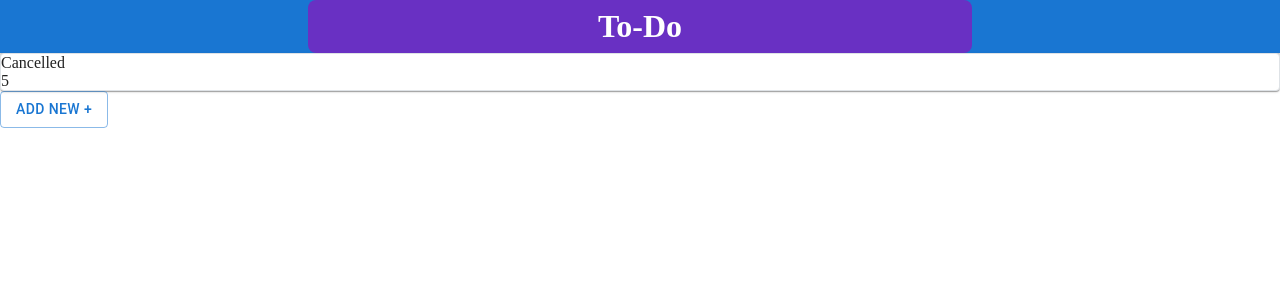
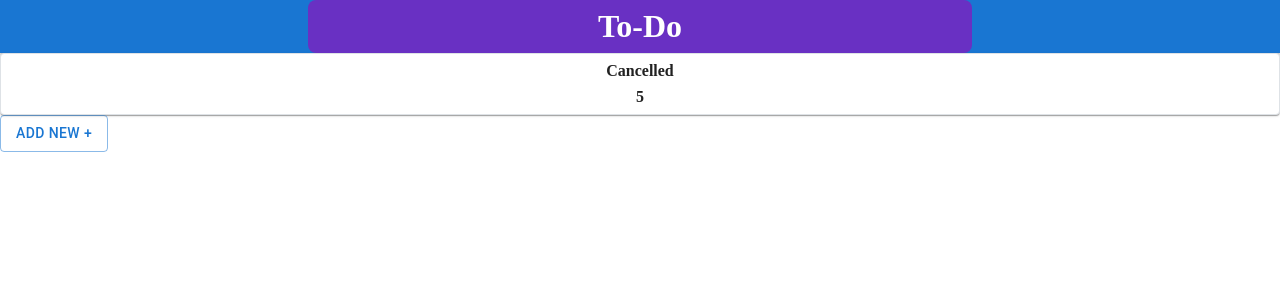
Before and after one commit to RyanvanToorn/to-do-app, a React (Vite) app: page / in a window 1280 px wide. Shown: the top 300 px of the page. Built offline with nearby package versions, Linux system fonts and the light colour scheme.

Commit message:
Styling improvements

```diff
--- a/src/components/Card/CounterCard.module.css
+++ b/src/components/Card/CounterCard.module.css
@@ -2,11 +2,19 @@
   display: block;
   border: 1px solid var(--color-neutral-3);
   border-radius: var(--size-s);
+  padding: var(--space-s);
+  font-weight: var(--font-weight-bold);
+  max-width: 100%;
 }
 
-.counter-card__title-row {
+.TitleRow,
+.CountRow {
+  display: flex;
+  justify-content: center;
+  max-width: 100%;
+  flex-grow: 0;
+}
+
+.CountRow {
   padding-top: var(--space-s);
 }
-
-.CounterCard .counter-card__count-row {
-}
--- a/src/components/Card/CounterCard.tsx
+++ b/src/components/Card/CounterCard.tsx
@@ -10,9 +10,9 @@ import Styles from "./CounterCard.module.css";
 
 export const CounterCard: React.FC<CounterCardProps> = ({ ...props }) => {
   return (
-    <Card className={`${Styles.CounterCard} ${Styles.extendedClass} counter-card`}>
-      <div className="counter-card__title-row">{props.title}</div>
-      <div className="counter-card__count-row">{props.count}</div>
+    <Card className={`${Styles.CounterCard} ${props.extendedClass}`}>
+      <div className={Styles.TitleRow}>{props.title}</div>
+      <div className={Styles.CountRow}>{props.count}</div>
     </Card>
   );
 };
```
